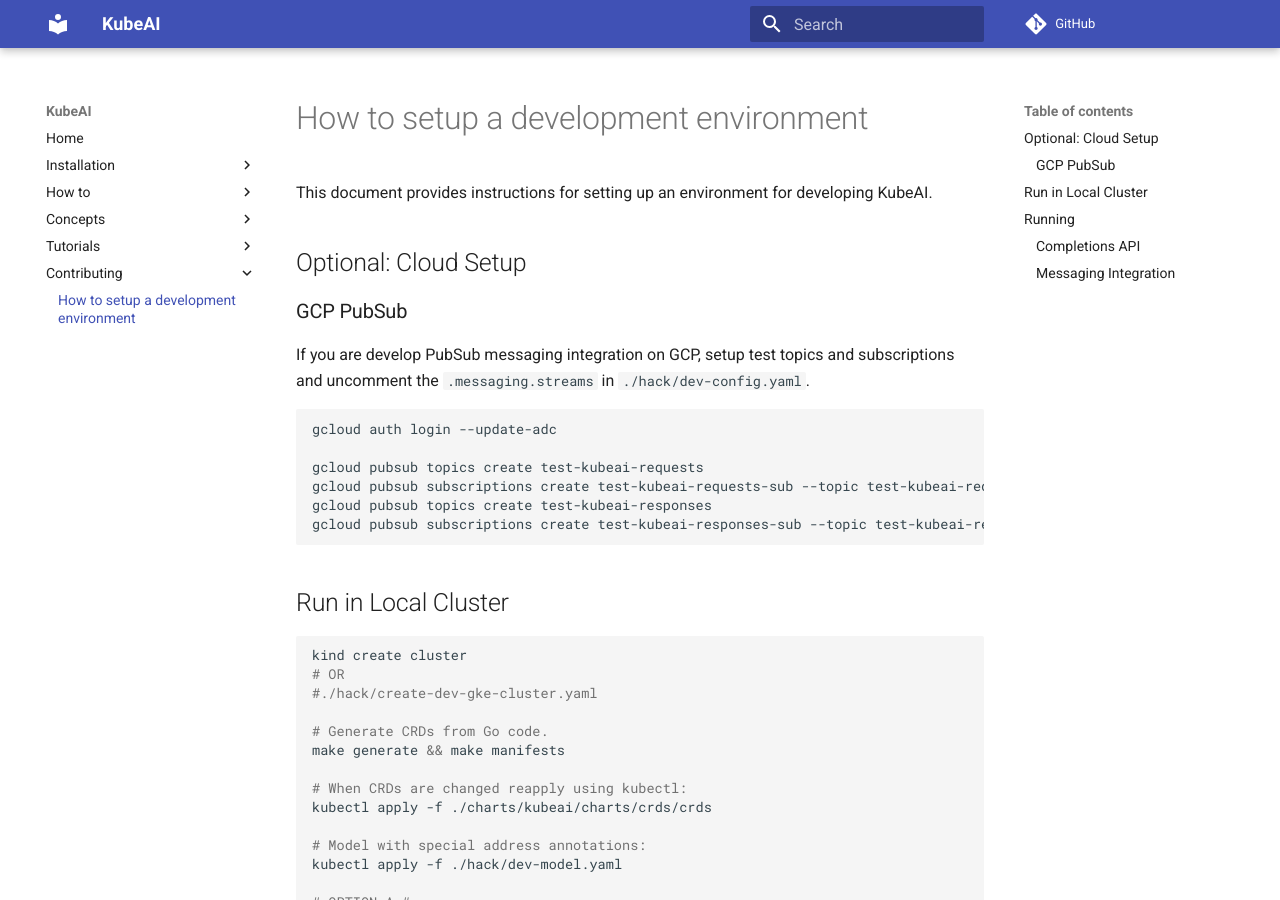
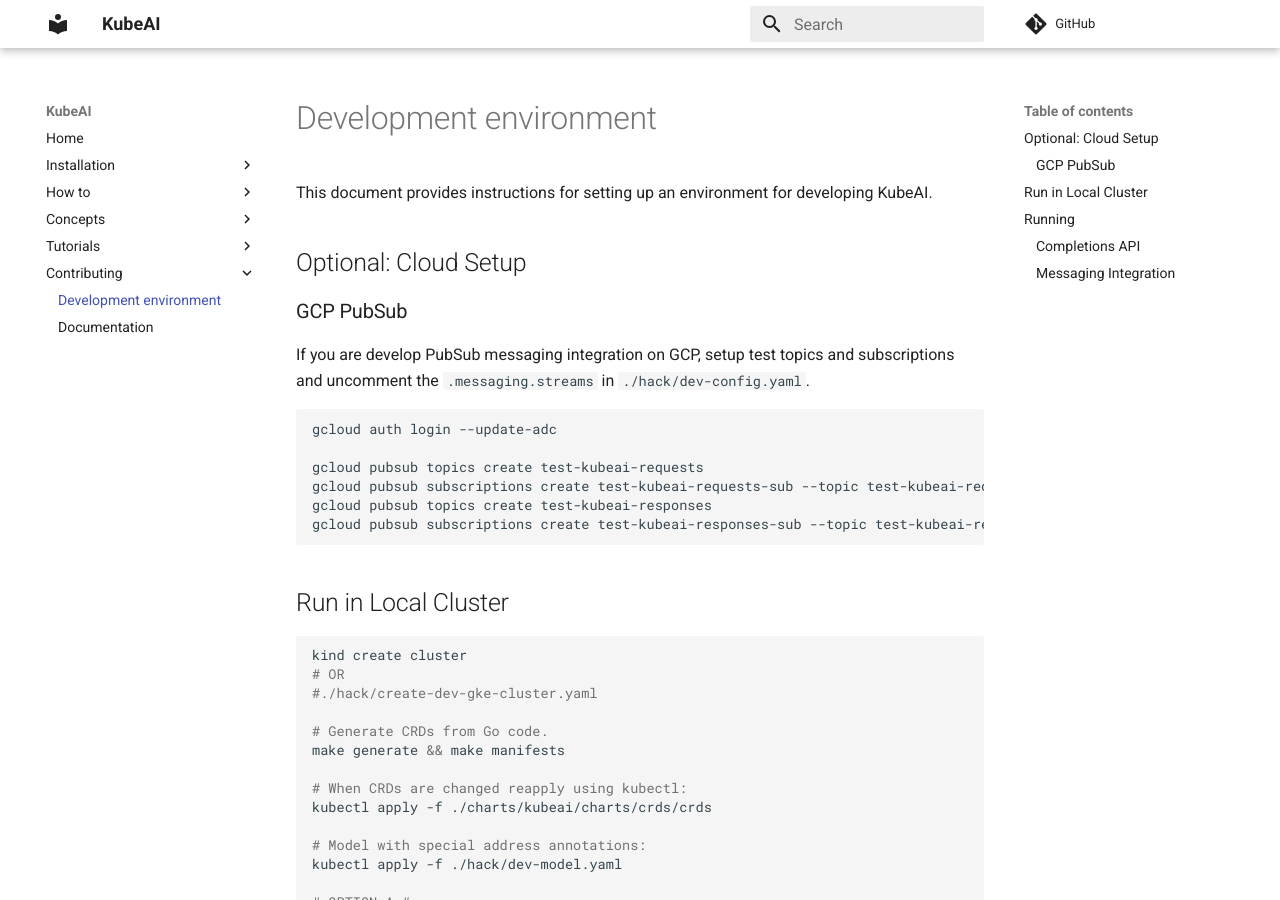
Before and after one commit to substratusai/kubeai, an MkDocs documentation site: the page built from docs/contributing/development-environment.md, in a window 1280 px wide and 900 px high. Built offline with MkDocs 1.6.1 and Material for MkDocs 9.7.7, drawn with Linux system fonts in a browser that asks for light colours; comment, search, counter and statistics services are not loaded.

Commit message:
Tweak doc titles, add "make docs", change indigo color to white, add docs about docs (#168)

```diff
--- a/docs/contributing/development-environment.md
+++ b/docs/contributing/development-environment.md
@@ -1,4 +1,4 @@
-# How to setup a development environment
+# Development environment
 
 This document provides instructions for setting up an environment for developing KubeAI.
 
--- a/docs/how-to/manage-models.md
+++ b/docs/how-to/manage-models.md
@@ -1,4 +1,4 @@
-# How to manage models
+# Manage models
 
 This guide provides instructions on how to perform CRUD operations on KubeAI [Models](../concepts/models.md).
 
--- a/docs/how-to/manage-resource-profiles.md
+++ b/docs/how-to/manage-resource-profiles.md
@@ -1,4 +1,4 @@
-# How to manage resource profiles
+# Manage resource profiles
 
 This guide will cover modifying preconfigured [resource profiles](../concepts/resource-profiles.md) and adding your own.
 
--- a/mkdocs.yml
+++ b/mkdocs.yml
@@ -1,8 +1,13 @@
 site_name: KubeAI
 site_url: https://www.kubeai.org
 repo_url: https://github.com/substratusai/kubeai
+
 theme:
   name: material
+  palette:
+    primary: white # Defaults to indigo.
+    accent: blue # Defaults to indigo.
+
 nav:
   - Home: README.md
   - ... | installation/*.md
```
Also changed, not shown: docs/README.md (+4 -5 lines), docs/contributing/documentation.md (added, +23 -0 lines), docs/installation/gke.md (+1 -5 lines), 1 other file.
